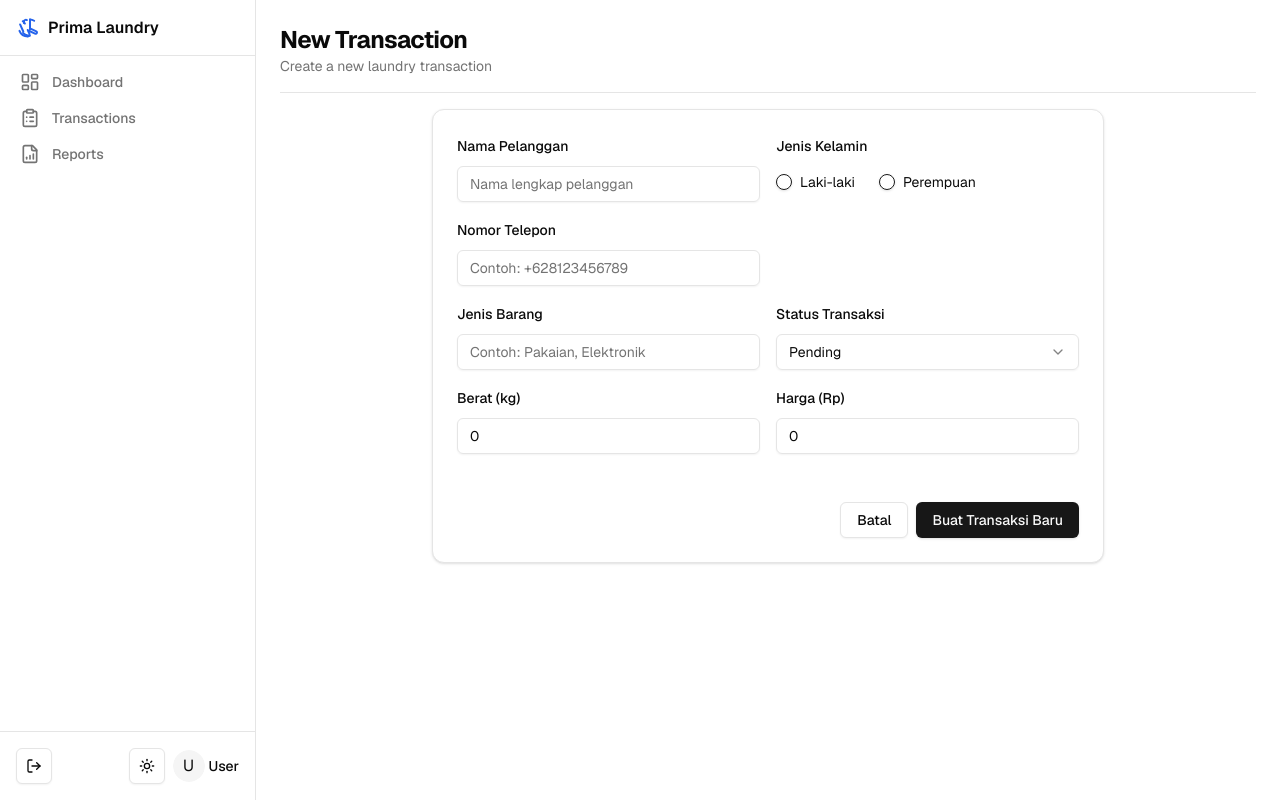
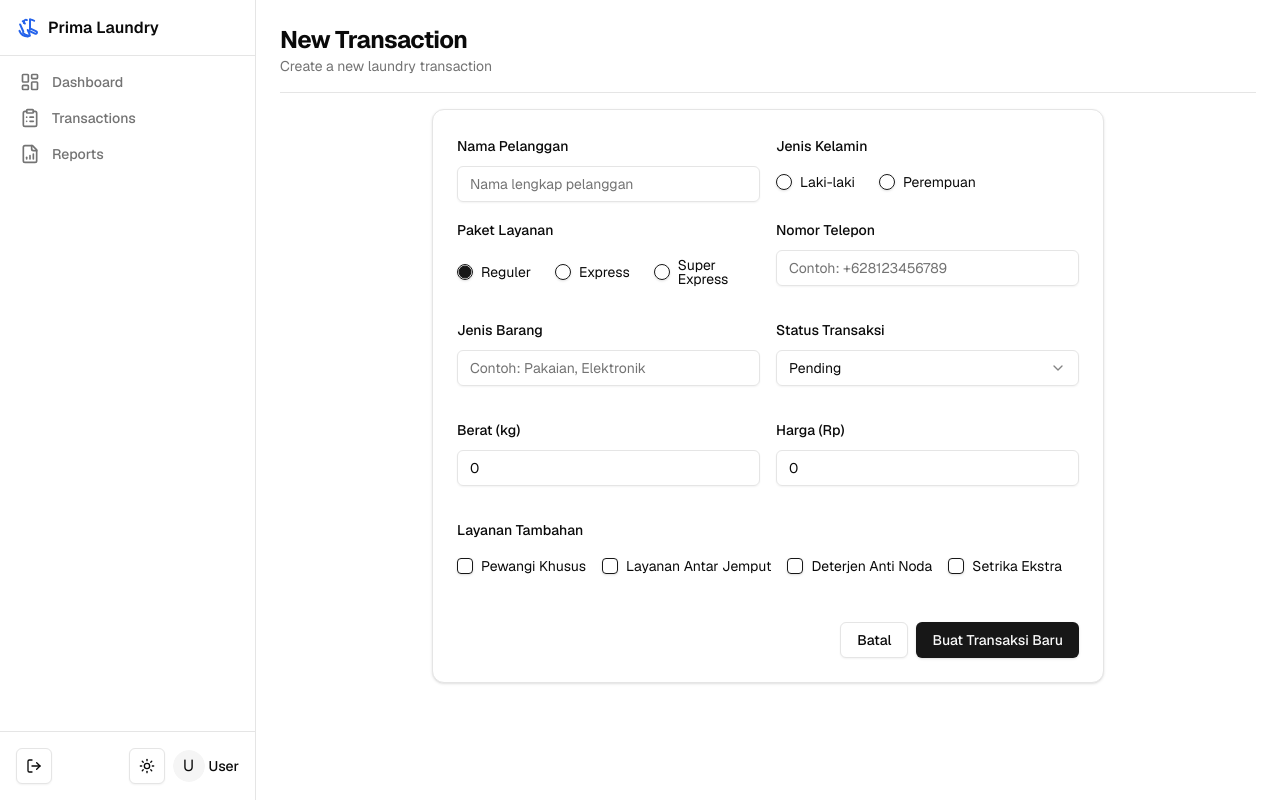
Before and after one commit to Rifai-13/prima-laundryv1, a Next.js app: page /transactions/new in a window 1280 px wide. Built offline with nearby package versions, Linux system fonts and the light colour scheme; no server answers.

Commit message:
layanan-tambahan

```diff
--- a/app/(dashboard)/transactions/components/transaction-form.tsx
+++ b/app/(dashboard)/transactions/components/transaction-form.tsx
@@ -17,15 +17,27 @@ import {
   SelectValue,
 } from "@/components/ui/select";
 import { RadioGroup, RadioGroupItem } from "@/components/ui/radio-group";
+import { Checkbox } from "@/components/ui/checkbox";
+import { Controller } from "react-hook-form";
 import { useToast } from "@/hooks/use-toast";
 import { Loader2 } from "lucide-react";
-import { Transaction, TransactionStatus } from "@/lib/types";
+import { Transaction, TransactionStatus, ServiceType } from "@/lib/types";
+
+//  Definisi layanan tambahan yang tersedia
+const availableServices = [
+  { id: "pewangi-khusus", label: "Pewangi Khusus" },
+  { id: "antar-jemput", label: "Layanan Antar Jemput" },
+  { id: "anti-noda", label: "Deterjen Anti Noda" },
+  { id: "setrika-ekstra", label: "Setrika Ekstra" },
+];
 
 const formSchema = z.object({
   customerName: z.string().min(3, "Nama harus minimal 3 karakter"),
   gender: z.enum(["male", "female"], {
     required_error: "Jenis kelamin wajib diisi",
   }),
+  serviceType: z.enum(["reguler", "express", "super-express"]).optional(),
+  additionalServices: z.array(z.string()).optional(),
   itemType: z.string().min(1, "Jenis barang wajib diisi"),
   phoneNumber: z
     .string()
@@ -56,12 +68,15 @@ export function TransactionForm({
     handleSubmit,
     setValue,
     watch,
+    control,
     formState: { errors },
   } = useForm<z.infer<typeof formSchema>>({
     resolver: zodResolver(formSchema),
     defaultValues: {
       customerName: transaction?.customerName || "",
       gender: transaction?.gender,
+      serviceType: transaction?.serviceType || "reguler",
+      additionalServices: transaction?.additionalServices || [],
       itemType: transaction?.itemType || "",
       phoneNumber: transaction?.phoneNumber || "",
       weight: transaction?.weight || 0,
@@ -125,7 +140,7 @@ export function TransactionForm({
   return (
     <form onSubmit={handleSubmit(onSubmit)}>
       <Card>
-        <CardContent className="pt-6 space-y-4">
+        <CardContent className="pt-6 space-y-8">
           <div className="grid grid-cols-1 md:grid-cols-2 gap-4">
             {/* Customer Name */}
             <div className="space-y-2">
@@ -170,6 +185,44 @@ export function TransactionForm({
               </RadioGroup>
               {errors.gender && (
                 <p className="text-sm text-red-500">{errors.gender.message}</p>
+              )}
+            </div>
+
+            {/* --- [BARU] Input Paket Layanan --- */}
+            <div className="space-y-2">
+              <Label>Paket Layanan</Label>
+              <RadioGroup
+                defaultValue={transaction?.serviceType || "reguler"}
+                onValueChange={(value) => {
+                  setValue("serviceType", value as ServiceType, {
+                    shouldValidate: true,
+                  });
+                }}
+                className="flex items-center space-x-4 pt-2"
+              >
+                <div className="flex items-center space-x-2">
+                  <RadioGroupItem value="reguler" id="reguler" />
+                  <Label htmlFor="reguler" className="font-normal">
+                    Reguler
+                  </Label>
+                </div>
+                <div className="flex items-center space-x-2">
+                  <RadioGroupItem value="express" id="express" />
+                  <Label htmlFor="express" className="font-normal">
+                    Express
+                  </Label>
+                </div>
+                <div className="flex items-center space-x-2">
+                  <RadioGroupItem value="super-express" id="super-express" />
+                  <Label htmlFor="super-express" className="font-normal">
+                    Super Express
+                  </Label>
+                </div>
+              </RadioGroup>
+              {errors.serviceType && (
+                <p className="text-sm text-red-500">
+                  {errors.serviceType.message}
+                </p>
               )}
             </div>
 
@@ -264,6 +317,54 @@ export function TransactionForm({
               )}
             </div>
           </div>
+            {/* --- [BARU] Input Layanan Tambahan (Checkbox) --- */}
+            <div className="space-y-2">
+              <Label>Layanan Tambahan</Label>
+              <div className="flex items-center space-x-4 pt-2">
+                <Controller
+                  control={control}
+                  name="additionalServices"
+                  render={({ field }) => (
+                    <>
+                      {availableServices.map((service) => (
+                        <div
+                          key={service.id}
+                          className="flex items-center space-x-2"
+                        >
+                          <Checkbox
+                            id={service.id}
+                            checked={field.value?.includes(service.id)}
+                            onCheckedChange={(checked) => {
+                              return checked
+                                ? field.onChange([
+                                    ...(field.value || []),
+                                    service.id,
+                                  ])
+                                : field.onChange(
+                                    field.value?.filter(
+                                      (value) => value !== service.id
+                                    )
+                                  );
+                            }}
+                          />
+                          <Label
+                            htmlFor={service.id}
+                            className="font-normal leading-none peer-disabled:cursor-not-allowed peer-disabled:opacity-70"
+                          >
+                            {service.label}
+                          </Label>
+                        </div>
+                      ))}
+                    </>
+                  )}
+                />
+              </div>
+              {errors.additionalServices && (
+                <p className="text-sm text-red-500">
+                  {errors.additionalServices.message}
+                </p>
+              )}
+            </div>
         </CardContent>
 
         <CardFooter className="flex justify-end gap-2 mt-6">
--- a/app/(dashboard)/transactions/components/transactions-table.tsx
+++ b/app/(dashboard)/transactions/components/transactions-table.tsx
@@ -14,11 +14,13 @@ import {
   DropdownMenuTrigger,
 } from "@/components/ui/dropdown-menu";
 import { StatusBadge } from "@/components/ui/status-badge";
+import { Badge } from "@/components/ui/badge";
 import { ConfirmDialog } from "@/components/ui/confirm-dialog";
 import { deleteTransaction } from "@/lib/data";
 import { formatCurrency, formatDate } from "@/lib/utils";
 import { Edit, MoreHorizontal, Trash } from "lucide-react";
 import { useToast } from "@/hooks/use-toast";
+import { add } from "date-fns";
 
 interface TransactionsTableProps {
   transactions: Transaction[];
@@ -74,10 +76,10 @@ export function TransactionsTable({ transactions }: TransactionsTableProps) {
       header: "Jenis Kelamin",
       cell: ({ row }) => {
         const gender = row.original.gender;
-      if (gender === 'male') {
+        if (gender === "male") {
           return <span>Laki-laki</span>;
         }
-      if (gender === 'female') {
+        if (gender === "female") {
           return <span>Perempuan</span>;
         }
         // Tampilkan strip jika data gender tidak ada (untuk data lama)
@@ -107,6 +109,42 @@ export function TransactionsTable({ transactions }: TransactionsTableProps) {
       cell: ({ row }) => <StatusBadge status={row.original.status} />,
     },
     {
+      accessorKey: "serviceType",
+      header: "Paket Layanan",
+      cell: ({ row }) => {
+        const serviceType = row.original.serviceType;
+        // Menampilkan '-' jika data lama tidak punya serviceType
+        if (!serviceType) {
+          return <span>-</span>;
+        }
+        // Mengubah format agar lebih mudah dibaca (e.g., "super-express" -> "Super Express")
+        const formatted = serviceType
+          .split("-")
+          .map((word) => word.charAt(0).toUpperCase() + word.slice(1))
+          .join(" ");
+        return <span>{formatted}</span>;
+      },
+    },
+    {
+      accessorKey: "additionalServices",
+      header: "Layanan Tambahan",
+      cell: ({ row }) => {
+        const services = row.original.additionalServices;
+        if (!services || services.length === 0) {
+          return <span>-</span>;
+        }
+        return (
+          <div className="flex flex-wrap gap-1">
+            {services.map((service) => (
+              <Badge key={service} variant="secondary">
+                {service.replace("-", " ")}
+              </Badge>
+            ))}
+          </div>
+        );
+      },
+    },
+    {
       accessorKey: "createdAt",
       header: "Tanggal",
       cell: ({ row }) => formatDate(row.original.createdAt),
@@ -132,11 +170,13 @@ export function TransactionsTable({ transactions }: TransactionsTableProps) {
                     query: {
                       customerName: transaction.customerName,
                       gender: transaction.gender,
+                      serviceType: transaction.serviceType,
                       itemType: transaction.itemType,
                       phoneNumber: transaction.phoneNumber,
                       weight: transaction.weight,
                       price: transaction.price,
                       status: transaction.status,
+                      additionalServices: transaction.additionalServices,
                     },
                   }}
                 >
--- a/lib/data.ts
+++ b/lib/data.ts
@@ -57,11 +57,13 @@ export async function getTransactions (): Promise<Transaction[]> {
       id: t._id.toString(),
       customerName: t.customerName,
       gender: t.gender,
+      serviceType: t.serviceType,
       itemType: t.itemType,
       phoneNumber: t.phoneNumber,
       weight: t.weight,
       price: t.price,
       status: t.status,
+      additionalServices: t.additionalServices,
       createdAt: new Date(t.createdAt),
       updatedAt: new Date(t.updatedAt)
     }));
@@ -95,10 +97,12 @@ export async function addTransaction (data: Omit<Transaction, "id" | "createdAt"
       const newTransaction = new Transaction({
         customerName: data.customerName,
         gender: data.gender,
+        serviceType: data.serviceType,
         itemType: data.itemType,
         phoneNumber: data.phoneNumber,
         weight: data.weight,
         price: data.price,
+        additionalServices: data.additionalServices,
         status: data.status
       });
 
@@ -108,10 +112,12 @@ export async function addTransaction (data: Omit<Transaction, "id" | "createdAt"
         id: savedTransaction._id.toString(),
         customerName: savedTransaction.customerName,
         gender: savedTransaction.gender,
+        serviceType: savedTransaction.serviceType,
         itemType: savedTransaction.itemType,
         phoneNumber: savedTransaction.phoneNumber,
         weight: savedTransaction.weight,
         price: savedTransaction.price,
+        additionalServices: savedTransaction.additionalServices,
         status: savedTransaction.status,
         createdAt: savedTransaction.createdAt,
         updatedAt: savedTransaction.updatedAt
--- a/lib/models/Transaction.ts
+++ b/lib/models/Transaction.ts
@@ -5,6 +5,8 @@ import mongoose, { Model, Schema, Document } from 'mongoose';
 export interface ITransaction {
   customerName: string;
   gender?: 'male' | 'female';
+  serviceType?: 'reguler' | 'express' | 'super-express';
+  additionalServices?: string[];
   itemType: string;
   phoneNumber: string;
   weight: number;
@@ -21,6 +23,8 @@ const transactionSchema = new Schema<TransactionDocument>(
   {
     customerName: { type: String, required: true },
     gender: { type: String, enum: ['male', 'female'] },
+    serviceType: { type: String, enum: ['reguler', 'express', 'super-express'], default: 'reguler' },
+    additionalServices: { type: [String], default: [] },
     itemType: { type: String, required: true },
     phoneNumber: { type: String, required: true },
     weight: { type: Number, required: true },
--- a/lib/types.ts
+++ b/lib/types.ts
@@ -1,10 +1,13 @@
 
 export type TransactionStatus = 'pending' | 'processing' | 'completed';
+export type ServiceType = 'reguler' | 'express' | 'super-express';
 
 export interface Transaction {
   id: string;
   customerName: string;
   gender?: "male" | "female";
+  serviceType?: ServiceType;
+  additionalServices?: string[];
   itemType: string;
   phoneNumber: string;
   weight: number;
```
Lines whose indentation alone changed are shown as unchanged.
